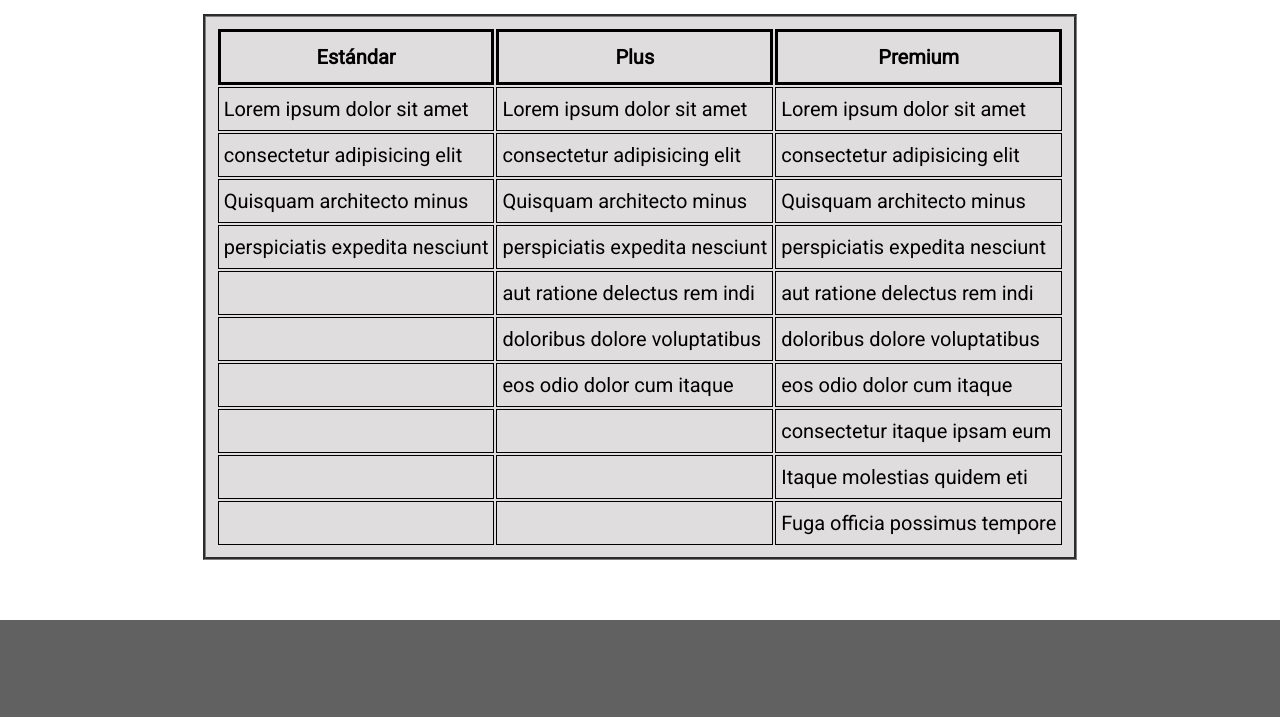
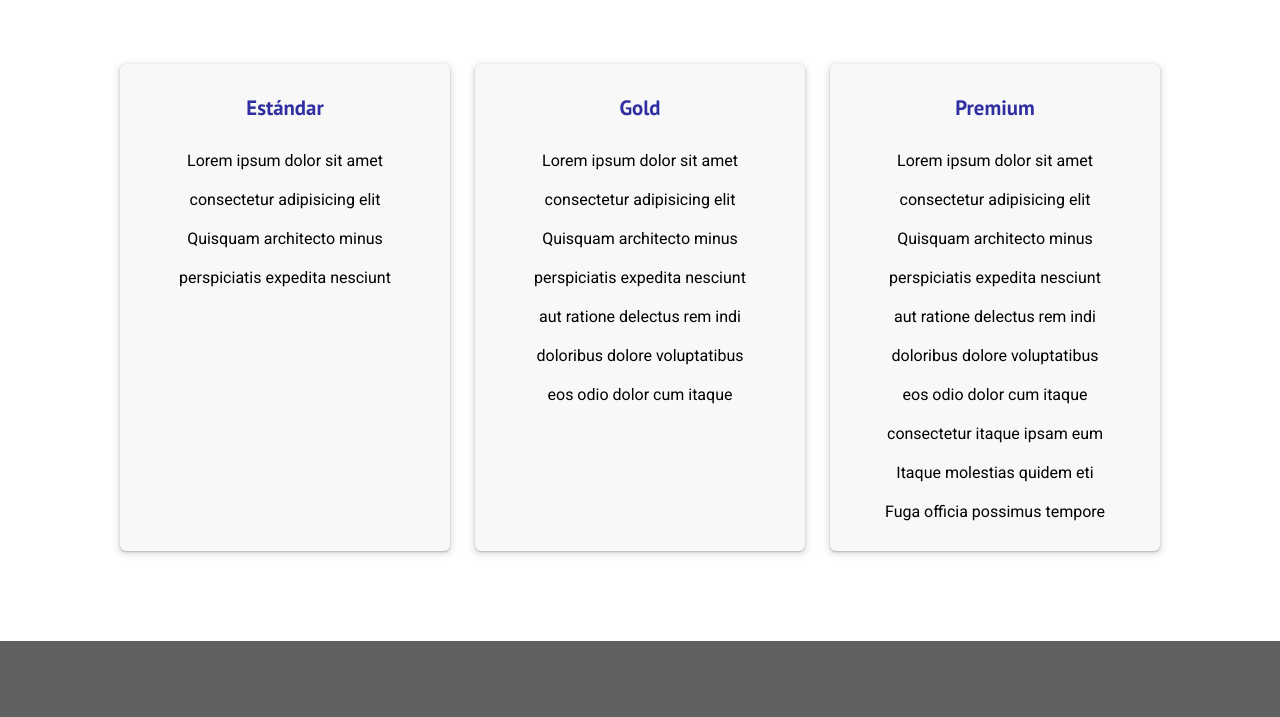
Before and after one commit to pabloabb/AplicacionWeb, a plain HTML site: page planes.html in a window 1280 px wide. Shown: the part 192-909 px from the top of the page. Drawn offline with Linux system fonts and the light colour scheme.

Commit message:
Cuadro Planes con Grid

```diff
--- a/planes.html
+++ b/planes.html
@@ -54,71 +54,45 @@
 
       <h1>Planes</h1>
 
-      <section class="contenido">
-        <table>
-          <tr>
-            <th>Estándar</th>
-            <th>Plus</th>
-            <th>Premium</th>
-          </tr>
-          <tr>
-            <td>Lorem ipsum dolor sit amet</td>
-            <td>Lorem ipsum dolor sit amet</td>
-            <td>Lorem ipsum dolor sit amet</td>
-          </tr>
-          <tr>
-            <td>consectetur adipisicing elit</td>
-            <td>consectetur adipisicing elit</td>
-            <td>consectetur adipisicing elit</td>
-          </tr>
-          <tr>
-            <td>Quisquam architecto minus</td>
-            <td>Quisquam architecto minus</td>
-            <td>Quisquam architecto minus</td>
-          </tr>
-          <tr>
-            <td>perspiciatis expedita nesciunt</td>
-            <td>perspiciatis expedita nesciunt</td>
-            <td>perspiciatis expedita nesciunt</td>
-          </tr>
-          <tr>
-            <td></td>
-            <td>aut ratione delectus rem indi</td>
-            <td>aut ratione delectus rem indi</td>
-          </tr>
-          <tr>
-            <td></td>
-            <td>doloribus dolore voluptatibus</td>
-            <td>doloribus dolore voluptatibus</td>
-          </tr>
-          <tr>
-            <td></td>
-            <td>eos odio dolor cum itaque</td>
-            <td>eos odio dolor cum itaque</td>
-          </tr>
-          <tr>
-            <td></td>
-            <td></td>
-            <td>consectetur itaque ipsam eum</td>
-          </tr>
-          <tr>
-            <td></td>
-            <td></td>
-            <td>Itaque molestias quidem eti</td>
-          </tr>
-          <tr>
-            <td></td>
-            <td></td>
-            <td>Fuga officia possimus tempore</td>
-          </tr>
-        </table>
-      </section>
+      <div id="planes-contenedor">
+        <div class="planes-grid">
+          <section class="planes">
+            <h4>Estándar</h4>
+            <p>Lorem ipsum dolor sit amet</p>
+            <p>consectetur adipisicing elit</p>
+            <p>Quisquam architecto minus</p>
+            <p>perspiciatis expedita nesciunt</p>
+          </section>
 
-    </section>
+          <section class="planes">
+            <h4>Gold</h4>
+            <p>Lorem ipsum dolor sit amet</p>
+            <p>consectetur adipisicing elit</p>
+            <p>Quisquam architecto minus</p>
+            <p>perspiciatis expedita nesciunt</p>
+            <p>aut ratione delectus rem indi</p>
+            <p>doloribus dolore voluptatibus</p>
+            <p>eos odio dolor cum itaque</p>
+          </section>
 
-
+          <section class="planes">
+            <h4>Premium</h4>
+            <p>Lorem ipsum dolor sit amet</p>
+            <p>consectetur adipisicing elit</p>
+            <p>Quisquam architecto minus</p>
+            <p>perspiciatis expedita nesciunt</p>
+            <p>aut ratione delectus rem indi</p>
+            <p>doloribus dolore voluptatibus</p>
+            <p>eos odio dolor cum itaque</p>
+            <p>consectetur itaque ipsam eum</p>
+            <p>Itaque molestias quidem eti</p>
+            <p>Fuga officia possimus tempore</p>
+          </section>
+        </div>
+      </div>
 
   </div>
+
 
 
 
--- a/styles/styles.css
+++ b/styles/styles.css
@@ -111,6 +111,8 @@ h1 {
     text-align: justify;
     margin: 20px 0px;
     padding: 0px 30px;
+    text-align: center;
+
 }
 
 /* ------- FIN TITULO ------- */
@@ -155,6 +157,46 @@ h1 {
     margin-left: auto;
     margin-right: auto;
 }
+
+
+/*   Planes   */
+#planes-contenedor {
+    padding: 50px;
+}
+
+.planes-grid {
+    display: grid;
+    grid-template-columns: repeat(auto-fit, minmax(200px, 1fr));
+    text-align: center;
+    grid-auto-rows: auto;
+    grid-gap: 25px;
+}
+
+
+section {
+    padding: 20px;
+}
+
+section .planes {
+    /* Sombra y bordes redondeados*/
+    background-color: #f8f8f8;
+    box-shadow: rgba(60, 64, 67, 0.3) 0px 1px 2px 0px,
+        rgba(60, 64, 67, 0.15) 0px 2px 6px 2px;
+    border-radius: 6px;
+}
+
+section h4 {
+    font-size: 1.3rem;
+    color: rgb(47, 47, 161);
+    padding-bottom: 20px;
+}
+
+/* Fin Planes */
+
+
+
+
+
 
 /* ------- FIN DESCRIPCION ------- */
 
```
